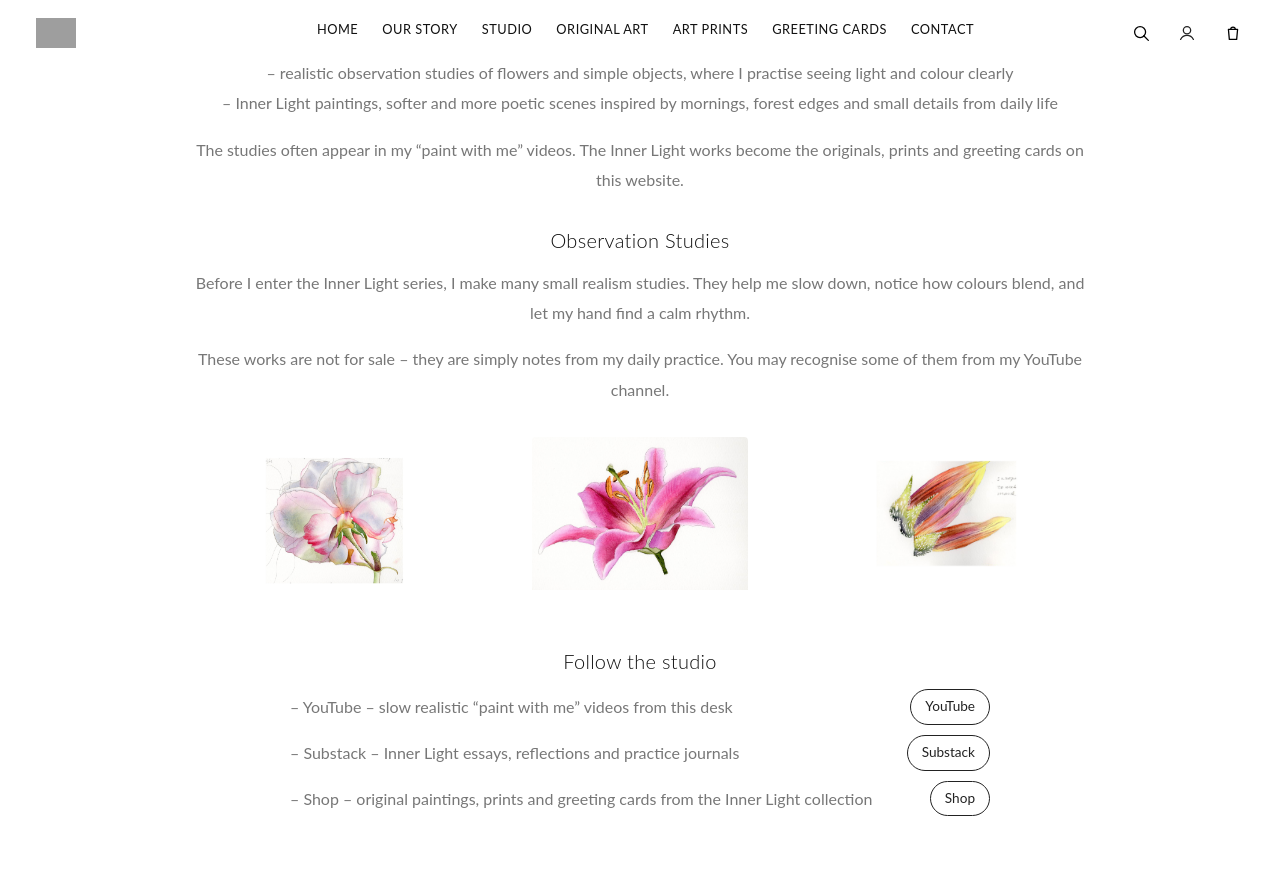
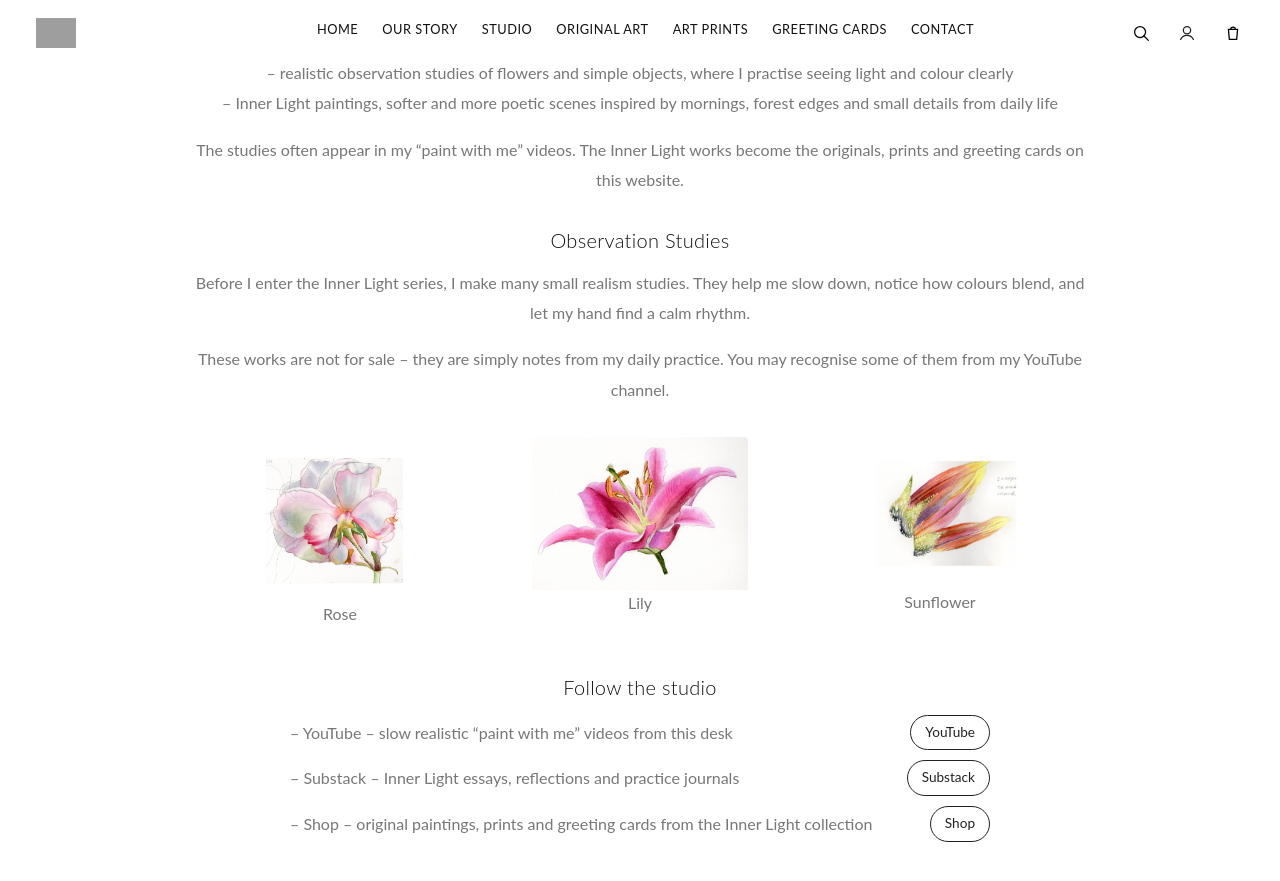
Before and after one commit to Leondecoding/Leondecoding.github.io, a Jekyll site: the page built from studio.html, in a window 1280 px wide and 900 px high, scrolled down 832 px. Shown: the top 881 px of the window. Built offline with Jekyll 4.4.1, drawn with Linux system fonts in a browser that asks for light colours; grey boxes are pictures that could not be loaded.

Commit message:
Update studio.html

```diff
--- a/studio.html
+++ b/studio.html
@@ -162,14 +162,17 @@ permalink: /studio/
     <div class="studio-gallery">
   <figure class="studio-gallery__item">
     <img src="{{ '/assets/images/studies/Rose.jpg' | relative_url }}" alt="Rose observation study">
+    <figcaption class="studio-gallery__caption">Rose</figcaption>
   </figure>
 
   <figure class="studio-gallery__item">
     <img src="{{ '/assets/images/studies/Lily.jpg' | relative_url }}" alt="Lily observation study">
+    <figcaption class="studio-gallery__caption">Lily</figcaption>
   </figure>
 
   <figure class="studio-gallery__item">
     <img src="{{ '/assets/images/studies/Sunflower.jpg' | relative_url }}" alt="Sunflower observation study">
+    <figcaption class="studio-gallery__caption">Sunflower</figcaption>
   </figure>
 </div>
   </section>
```
